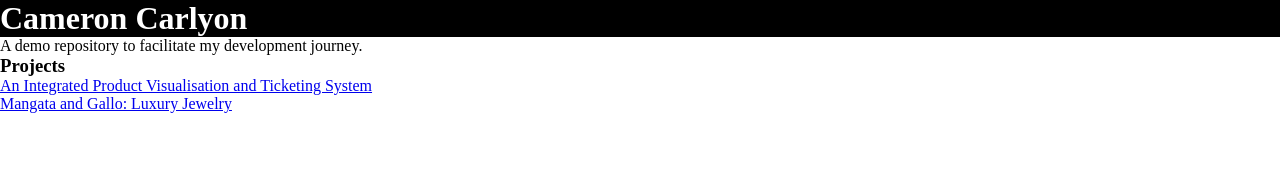
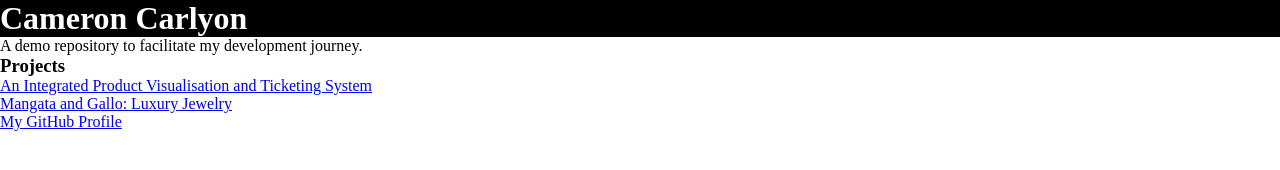
Before and after one commit to CameronCarlyon/cameroncarlyon.github.io, a plain HTML site: page index.html in a window 1280 px wide. Drawn offline with Linux system fonts and the light colour scheme.

Commit message:
Update index.html
Added GitHub profile reference.

```diff
--- a/index.html
+++ b/index.html
@@ -22,9 +22,12 @@
           <a href="./VisualisationProject/index.html">
             <div>An Integrated Product Visualisation and Ticketing System</div>
           </a>
-          <a href="./Mangata and Gallo: Luxury Jewelry/index.html">Mangata and Gallo: Luxury Jewelry</a>
+          <a href="./Mangata and Gallo: Luxury Jewelry/index.html"
+            >Mangata and Gallo: Luxury Jewelry</a
+          >
         </li>
       </ul>
+      <a href="https://github.com/CameronCarlyon">My GitHub Profile</a>
     </main>
   </body>
 </html>
```
